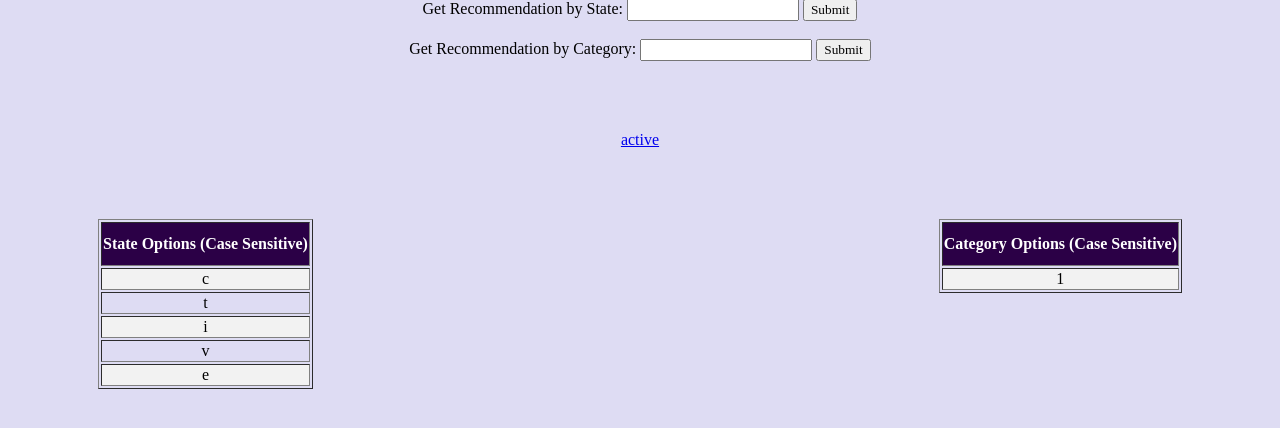
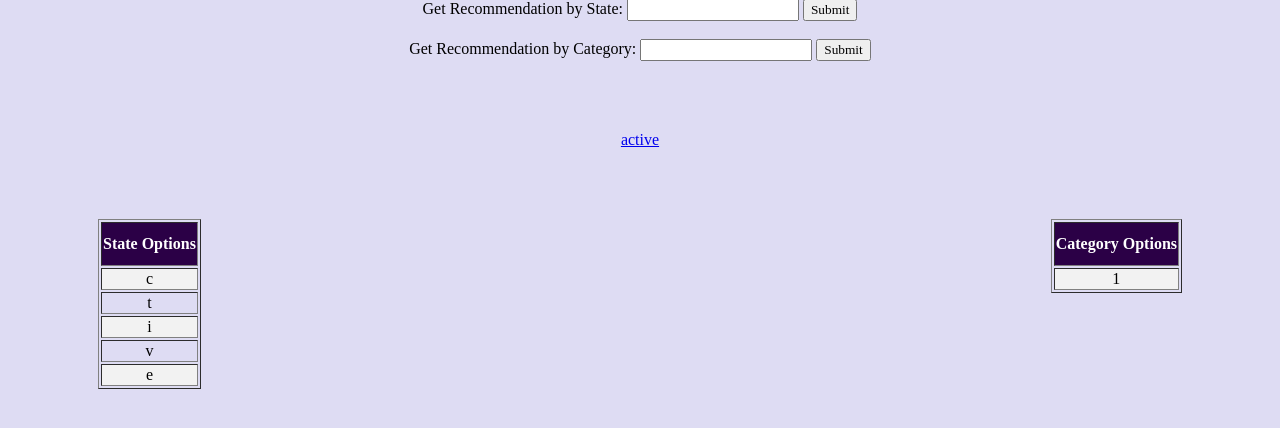
Before and after one commit to scott-ag/SI507Final, a Flask app: template templates/choose.html in a window 1280 px wide. Shown: the part 151-579 px from the top of the page. Run offline with Flask 2, Linux system fonts and the light colour scheme; the template is opened without the code that fills it: most values are stand-ins (such as "Sample title", 1, 10 or a date in 2020).

Commit message:
finishing touches

```diff
--- a/templates/catstogram.html
+++ b/templates/catstogram.html
@@ -50,7 +50,7 @@
 <ul>
     <li><a href="/recommender/">Back</a></li>
     <li>If you're just here to find an applicable category for comparison, you
-    can head back using <a href="/comparison/">this link.</a></li>
+    can head back using <a href="/comparisons/">this link.</a></li>
 </ul>
 
 {% endif %}
--- a/templates/choose.html
+++ b/templates/choose.html
@@ -62,7 +62,7 @@
 <table border="1" class="dataframe" style="float: left;">
     <tr>
     <th>
-        State Options (Case Sensitive)
+        State Options
     </th>
     </tr>
     {% for row in stateoptions[1:] %}
@@ -76,7 +76,7 @@
     <table border="1" class="dataframe" style="float: right;">
     <tr>
     <th>
-        Category Options (Case Sensitive)
+        Category Options
     </th>
     </tr>
     {% for row in categoryoptions %}
```
